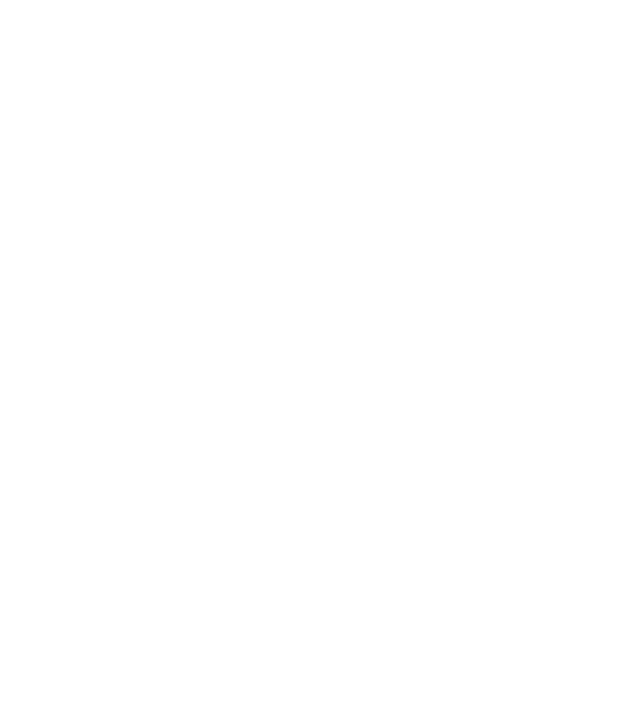
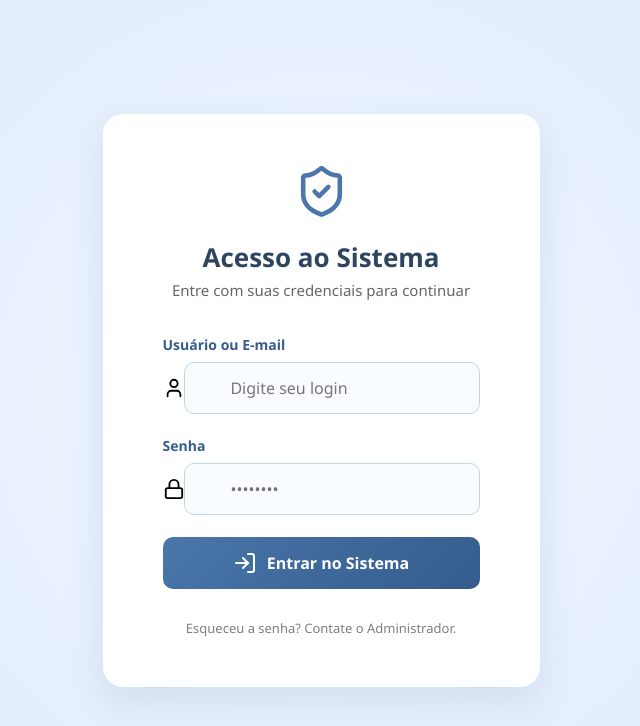
Before and after one commit to KauaBinello/APIMediGestor, a plain HTML site: page front/auth/login.html in a window 1280 px wide. Shown: the whole page, without its empty margins (319-959 px from the left). Drawn offline with nearby package versions, Linux system fonts and the light colour scheme.

Commit message:
Ajustes e tela de Login

```diff
--- /dev/null
+++ b/front/auth/login.css
@@ -0,0 +1,145 @@
+/* Configurações de Cores e Estilo Global */
+:root {
+    --primary: #4a76aa;
+    --primary-dark: #345c8c;
+    --text-main: #2a3b4c;
+    --bg-start: #f0f6ff;
+    --bg-end: #dce9f9;
+    --white: #ffffff;
+    --border: #c0d7eb;
+    --shadow: 0 15px 35px rgba(74, 118, 170, 0.15);
+}
+
+* {
+    box-sizing: border-box;
+    margin: 0;
+    padding: 0;
+    font-family: 'Segoe UI', system-ui, -apple-system, sans-serif;
+}
+
+body {
+    min-height: 100vh;
+    background: radial-gradient(circle at center, var(--bg-start) 0%, var(--bg-end) 100%);
+    display: flex;
+    align-items: center;
+    justify-content: center;
+    padding: 20px;
+}
+
+/* Card de Login - Proporcional e Elegante */
+#caixa-login {
+    background-color: var(--white);
+    padding: 50px 60px;
+    border-radius: 20px;
+    width: 100%;
+    max-width: 500px; /* Largura boa sem ser exagerada */
+    box-shadow: var(--shadow);
+    animation: entradaSuave 0.6s ease-out;
+}
+
+.login-header {
+    margin-bottom: 35px;
+    text-align: center;
+}
+
+/* Ícone equilibrado */
+.logo-icon {
+    width: 55px;
+    height: 55px;
+    color: var(--primary);
+    margin-bottom: 15px;
+}
+
+.login-header h2 {
+    font-size: 26px; /* Tamanho de título padrão desktop */
+    color: #2e4560;
+    font-weight: 700;
+}
+
+.login-header p {
+    font-size: 15px;
+    margin-top: 5px;
+    opacity: 0.6;
+}
+
+/* Formulário */
+.input-group {
+    margin-bottom: 22px;
+}
+
+.input-group label {
+    display: block;
+    margin-bottom: 8px;
+    font-weight: 600;
+    font-size: 14px; /* Label não precisa ser gigante */
+    color: var(--primary-dark);
+}
+
+.input-with-icon {
+    position: relative;
+    display: flex;
+    align-items: center;
+}
+
+.input-with-icon i {
+    position: absolute;
+    left: 15px;
+    width: 20px;
+    height: 20px;
+    color: var(--primary);
+    opacity: 0.7;
+}
+
+/* Input com altura confortável, mas sem ser "balão" */
+.input-with-icon input {
+    width: 100%;
+    padding: 14px 15px 14px 45px;
+    border: 1.5px solid var(--border);
+    border-radius: 10px;
+    background-color: #f9fcff;
+    transition: all 0.3s ease;
+    font-size: 16px;
+}
+
+.input-with-icon input:focus {
+    outline: none;
+    border-color: var(--primary);
+    background-color: var(--white);
+    box-shadow: 0 0 0 4px rgba(74, 118, 170, 0.1);
+}
+
+/* Botão firme e bem encaixado */
+#btn-entrar {
+    width: 100%;
+    padding: 14px;
+    background: linear-gradient(135deg, var(--primary), var(--primary-dark));
+    color: white;
+    border: none;
+    border-radius: 10px;
+    font-weight: 600;
+    font-size: 16px;
+    cursor: pointer;
+    display: flex;
+    align-items: center;
+    justify-content: center;
+    gap: 10px;
+    transition: all 0.3s ease;
+    margin-top: 10px;
+}
+
+#btn-entrar:hover {
+    transform: translateY(-2px);
+    box-shadow: 0 5px 15px rgba(52, 92, 140, 0.2);
+}
+
+.login-footer {
+    margin-top: 30px;
+    text-align: center;
+    font-size: 13px;
+    opacity: 0.5
+}
+
+@keyframes entradaSuave {
+    from { opacity: 0; transform: translateY(20px); }
+    to { opacity: 1; transform: translateY(0); }
+}
--- a/front/auth/login.html
+++ b/front/auth/login.html
@@ -0,0 +1,52 @@
+<!DOCTYPE html>
+<html lang="pt-br">
+<head>
+    <meta charset="UTF-8">
+    <meta name="viewport" content="width=device-width, initial-scale=1.0">
+    <title>Login - Sistema de Gestão</title>
+    <link rel="stylesheet" href="login.css">
+    <script src="https://unpkg.com/lucide@latest"></script>
+</head>
+<body>
+
+    <div id="login-container">
+        <div id="caixa-login">
+            <div class="login-header">
+                <i data-lucide="shield-check" class="logo-icon"></i>
+                <h2>Acesso ao Sistema</h2>
+                <p>Entre com suas credenciais para continuar</p>
+            </div>
+
+            <form id="form-login">
+                <div class="input-group">
+                    <label for="usuario">Usuário ou E-mail</label>
+                    <div class="input-with-icon">
+                        <i data-lucide="user"></i>
+                        <input type="text" id="usuario" placeholder="Digite seu login" required>
+                    </div>
+                </div>
+
+                <div class="input-group">
+                    <label for="senha">Senha</label>
+                    <div class="input-with-icon">
+                        <i data-lucide="lock"></i>
+                        <input type="password" id="senha" placeholder="••••••••" required>
+                    </div>
+                </div>
+
+                <button type="submit" id="btn-entrar">
+                    <i data-lucide="log-in"></i> Entrar no Sistema
+                </button>
+            </form>
+
+            <div class="login-footer">
+                <p>Esqueceu a senha? Contate o Administrador.</p>
+            </div>
+        </div>
+    </div>
+
+    <script>
+        lucide.createIcons();
+    </script>
+</body>
+</html>
--- a/front/usuarios/usuarios.js
+++ b/front/usuarios/usuarios.js
@@ -75,7 +75,7 @@
 function filtrarUsuarios() {
     const termo = campoBusca.value;
     offset = 0;
-    fetch(`${API}?q=${termo}&limit=${limit}&offset=${offset}`)
+    fetch(`${API}?nome=${termo}&limit=${limit}&offset=${offset}`)
         .then(res => res.json())
         .then(dados => renderizarTabela(dados));
 }
```
Also changed, not shown: front/usuarios/usuarios.html (+2 -2 lines).
